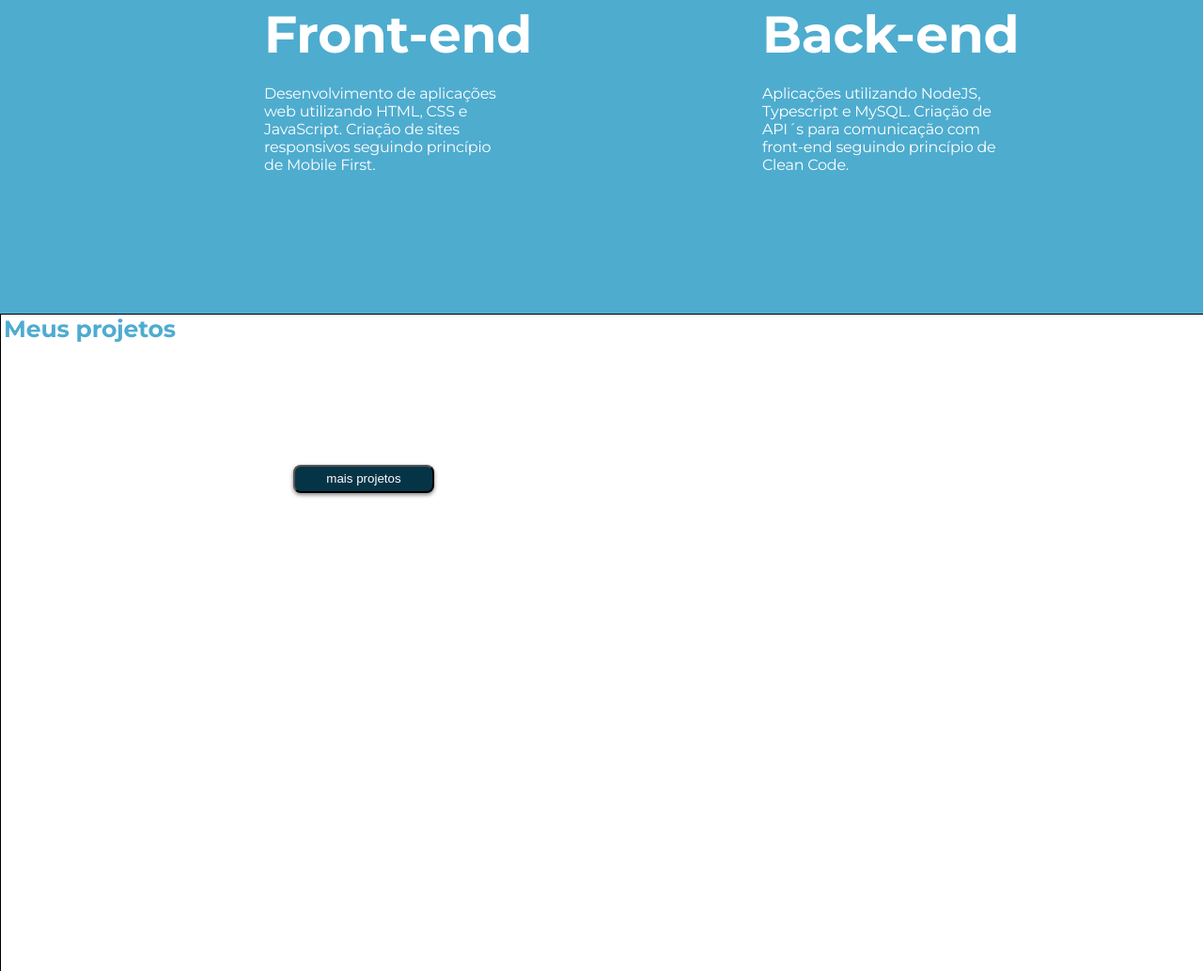
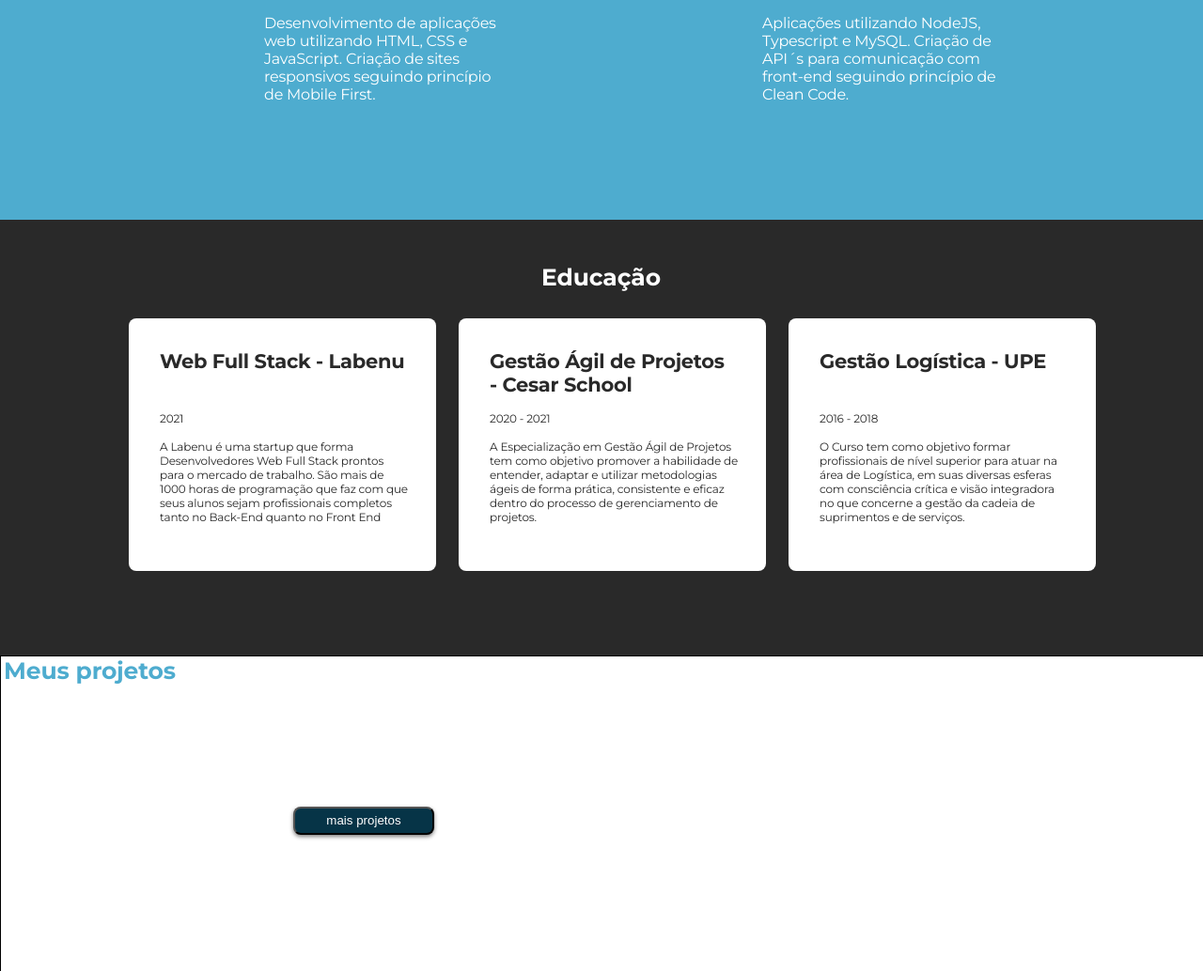
Before and after one commit to kelvia-snts/PortfolioLB, a plain HTML site: page index.html in a window 1280 px wide. Shown: the part 1392-2426 px from the top of the page at 94% size. Drawn offline with Linux system fonts and the light colour scheme.

Commit message:
Adicionado seção de Formação acadêmica

```diff
--- a/index.html
+++ b/index.html
@@ -109,6 +109,43 @@
         </div>
       </div>
     </section>
+
+    <section id="EducationSection">
+      <h2>Educação</h2>
+      <div id="institutions">
+        <div class="boxEducationOne">
+          <h1>Web Full Stack - Labenu</h1>
+          <p>
+            2021 <br />  <br />
+            A Labenu é uma startup que forma Desenvolvedores Web Full Stack
+            prontos para o mercado de trabalho. São mais de 1000 horas de
+            programação que faz com que seus alunos sejam profissionais
+            completos tanto no Back-End quanto no Front End
+          </p>
+        </div>
+        <div class="boxEducationTwo">
+          <h1>Gestão Ágil de Projetos - Cesar School</h1>
+          <p>
+            2020 - 2021 <br />  <br />
+            A Especialização em Gestão Ágil de Projetos tem como objetivo
+            promover a habilidade de entender, adaptar e utilizar metodologias
+            ágeis de forma prática, consistente e eficaz dentro do processo de
+            gerenciamento de projetos.
+          </p>
+        </div>
+        <div class="boxEducationThree">
+          <h1>Gestão Logística - UPE</h1>
+          <p>
+            2016 - 2018 <br />  <br />
+            O Curso tem como objetivo formar profissionais de nível superior
+            para atuar na área de Logística, em suas diversas esferas com
+            consciência crítica e visão integradora no que concerne a gestão da
+            cadeia de suprimentos e de serviços.
+          </p>
+        </div>
+      </div>
+    </section>
+
     <section id="ProjectsSection">
       <p>Meus projetos</p>
       <a href="https://github.com/kelvia-snts" target="_blank">
--- a/style.css
+++ b/style.css
@@ -258,7 +258,7 @@ header {
 
 #knowledgeSection {
   background-color: #4eaccf;
-  height: 418px;
+  height: 318px;
   padding: 46px 317px 80px 281px;
   background-color: #4eaccf;
   display: flex;
@@ -339,6 +339,89 @@ header {
   line-height: normal;
   letter-spacing: -0.22px;
   color: #ffffff;
+}
+
+/* Seção Educação */
+
+#EducationSection{
+  height: 350px;
+  padding: 46px 138px 68px 137px;
+  background-color: #292929;
+}
+
+#EducationSection h1{
+  width: 262px;
+  height: 50px;
+  margin: 0 5px 12px 0;
+  font-family: Montserrat;
+  font-size: 21px;
+  font-weight: bold;
+  font-stretch: normal;
+  font-style: normal;
+  line-height: normal;
+  letter-spacing: -0.28px;
+  color: #292929;
+}
+
+#EducationSection h2{
+  width: 128px;
+  height: 30px;
+  font-family: Montserrat;
+  font-size: 25px;
+  font-weight: bold;
+  font-stretch: normal;
+  font-style: normal;
+  line-height: normal;
+  letter-spacing: -0.15px;
+  text-align: center;
+  color: #ffffff;
+}
+
+#EducationSection p{
+  width: 267px;
+  height: 122px;
+  margin: 16px 0 0;
+  font-family: Montserrat;
+  font-size: 12px;
+  font-weight: normal;
+  font-stretch: normal;
+  font-style: normal;
+  line-height: normal;
+  letter-spacing: -0.16px;
+  color: #292929;
+}
+
+#institutions{
+  display: flex;
+  justify-content: space-between;
+}
+
+.boxEducationOne{
+  width: 327px;
+  height: 185px;
+  margin: 29px 12px 0 0;
+  padding: 33px 27px 51px 33px;
+  border-radius: 8px;
+  background-color: #ffffff;
+}
+
+.boxEducationTwo{
+  width: 327px;
+  height: 185px;
+  margin: 29px 12px 0;
+  padding: 33px 27px 51px 33px;
+  border-radius: 8px;
+  background-color: #ffffff;
+}
+
+
+.boxEducationThree{
+  width: 327px;
+  height: 185px;
+  margin: 29px 0 0 12px;
+  padding: 33px 27px 51px 33px;
+  border-radius: 8px;
+  background-color: #ffffff;
 }
 
 /* Seção de projetos */
```
